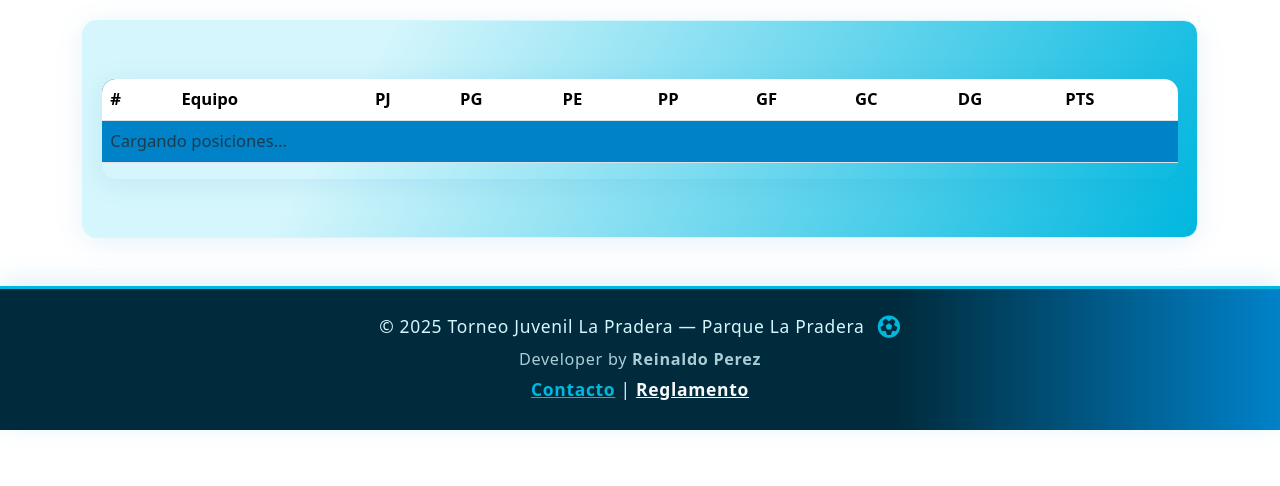
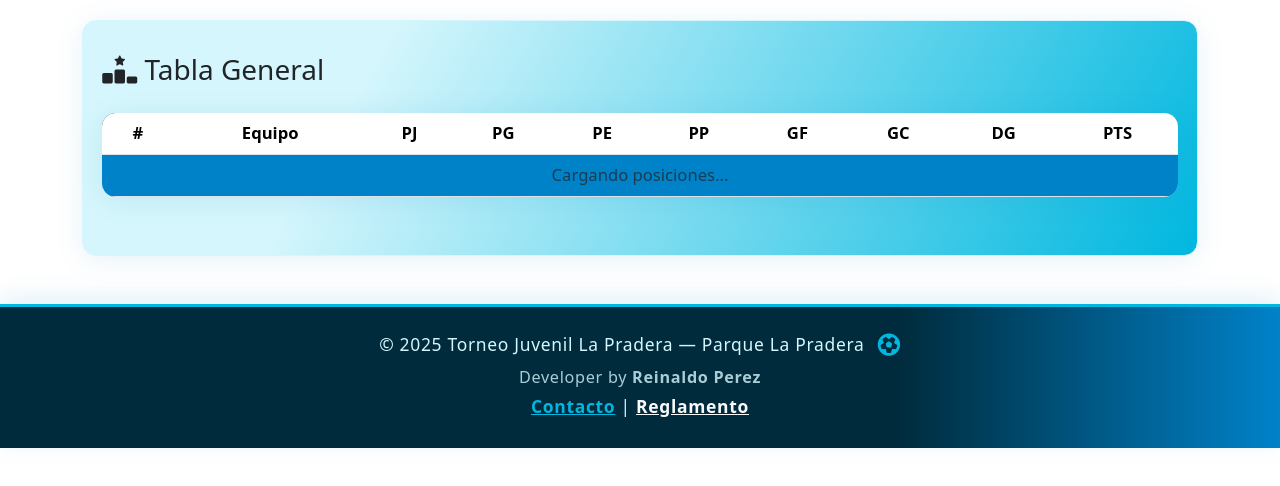
Before and after one commit to reynal240212/torneo-juvenil, a plain HTML site: page public/posiciones.html in a window 1280 px wide. Shown: the part 118-604 px from the top of the page. Drawn offline with nearby package versions, Linux system fonts and the light colour scheme; a script that the page names is missing.

Commit message:
arreglo tabla posiciones html

```diff
--- a/public/posiciones.html
+++ b/public/posiciones.html
@@ -12,18 +12,17 @@
   <div id="nav-placeholder"></div>
   <main class="container">
     <h2 class="mb-4 mt-2"><i class="fas fa-ranking-star"></i> Tabla de Posiciones</h2>
-    <div class="card-torneo">
+    <div class="card-torneo mt-4">
+      <h3 class="mb-3"><i class="fas fa-ranking-star"></i> Tabla General</h3>
       <div class="table-responsive">
-        <table class="table table-hover" id="tablaPosiciones">
+        <table class="table align-middle text-center table-hover mb-0">
           <thead>
             <tr>
               <th>#</th><th>Equipo</th><th>PJ</th><th>PG</th><th>PE</th><th>PP</th>
               <th>GF</th><th>GC</th><th>DG</th><th>PTS</th>
             </tr>
           </thead>
-          <tbody>
-            <tr><td colspan="10" class="text-muted">Cargando posiciones...</td></tr>
-          </tbody>
+          <tbody id="tablaPosiciones"><tr><td colspan="10" class="text-muted">Cargando posiciones...</td></tr></tbody>
         </table>
       </div>
     </div>
```
